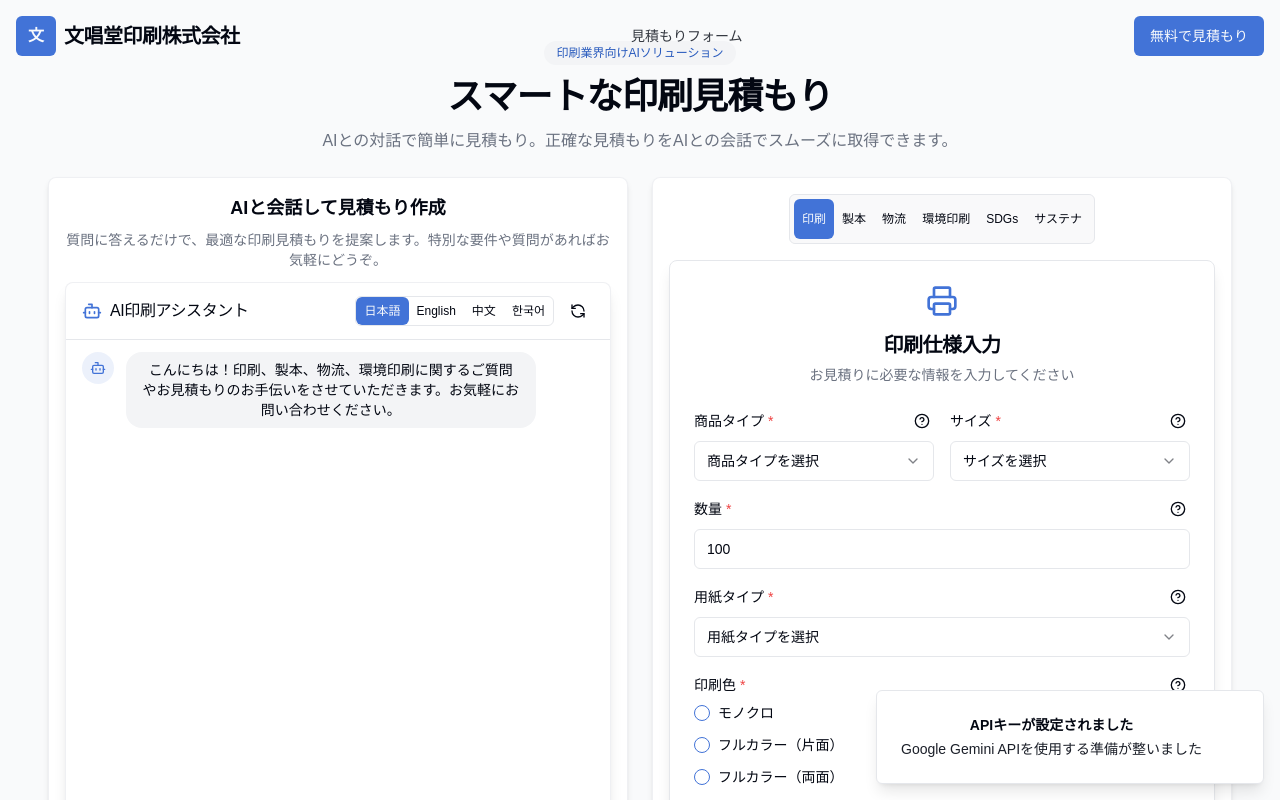
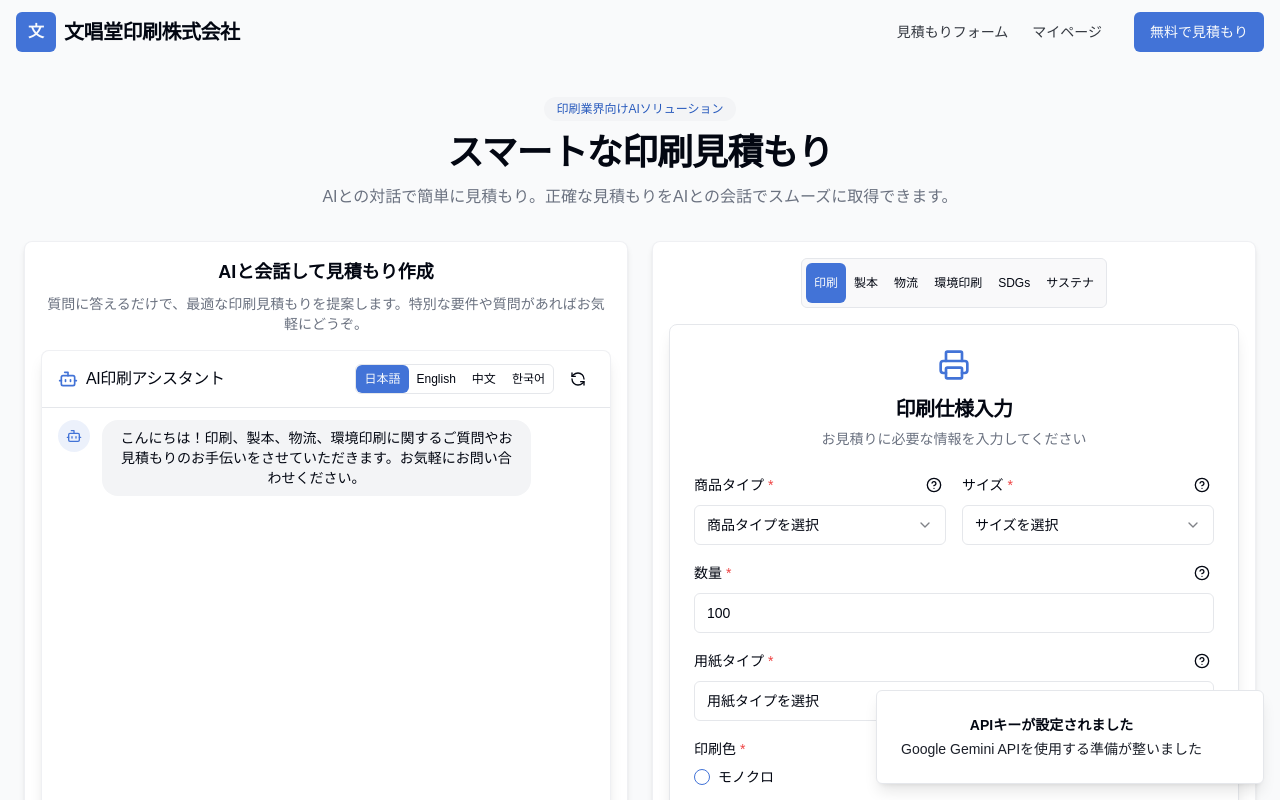
Before and after one commit to djishijima/bp-ef, a React (Vite) app: page / in a window 1280 px wide. Both pictures are taken after typing "Sample123" into the empty fields and a click on the button "保存して続ける". Shown: the top 800 px of the page. Built offline with nearby package versions, Linux system fonts and the light colour scheme.

Commit message:
Adjust layout
Adjusted the layout to fix the position of the free quote button.

```diff
--- a/src/components/AIChat.tsx
+++ b/src/components/AIChat.tsx
@@ -56,7 +56,7 @@ const AIChat = ({
   };
 
   return (
-    <Card className="w-full h-[650px] flex flex-col shadow-lg border-border/60 transition-all duration-300 hover:shadow-xl">
+    <Card className="w-full h-[600px] flex flex-col shadow-lg border-border/60 transition-all duration-300 hover:shadow-xl">
       <ChatHeader
         onClearChat={clearChat}
         onChangeLanguage={changeLanguage}
--- a/src/components/Header.tsx
+++ b/src/components/Header.tsx
@@ -3,6 +3,7 @@ import { useState, useEffect } from 'react';
 import { cn } from '@/lib/utils';
 import { Button } from '@/components/ui/button';
 import { Menu, X } from 'lucide-react';
+import { Link } from 'react-router-dom';
 
 const Header = () => {
   const [scrolled, setScrolled] = useState(false);
@@ -27,7 +28,7 @@ const Header = () => {
   return (
     <header
       className={cn(
-        "fixed top-0 left-0 right-0 z-50 py-4 transition-all duration-300 ease-out-expo",
+        "fixed top-0 left-0 right-0 z-50 py-3 transition-all duration-300 ease-out-expo",
         scrolled
           ? "bg-white/90 backdrop-blur-md shadow-sm dark:bg-gray-900/90"
           : "bg-transparent"
@@ -44,22 +45,29 @@ const Header = () => {
         </div>
 
         {/* Desktop Navigation */}
-        <nav className="hidden md:flex items-center space-x-8">
+        <div className="hidden md:flex items-center gap-4">
+          <nav className="flex items-center mr-4">
             <a
               href="#form"
               className="text-sm font-medium text-foreground/80 hover:text-foreground transition-colors"
             >
               見積もりフォーム
             </a>
+            <Link
+              to="/my-page"
+              className="text-sm font-medium text-foreground/80 hover:text-foreground transition-colors ml-6"
+            >
+              マイページ
+            </Link>
           </nav>
 
-        <div className="flex items-center gap-4">
           <Button
-            className="hidden md:inline-flex"
             variant="default"
+            className="whitespace-nowrap"
           >
             無料で見積もり
           </Button>
+        </div>
 
         {/* Mobile menu button */}
         <Button
@@ -76,7 +84,6 @@ const Header = () => {
           )}
         </Button>
       </div>
-      </div>
 
       {/* Mobile Navigation Menu */}
       {mobileMenuOpen && (
@@ -89,6 +96,13 @@ const Header = () => {
             >
               見積もりフォーム
             </a>
+            <Link
+              to="/my-page"
+              className="text-sm font-medium py-2 hover:text-primary transition-colors"
+              onClick={() => setMobileMenuOpen(false)}
+            >
+              マイページ
+            </Link>
             <Button
               className="w-full mt-2"
               onClick={() => setMobileMenuOpen(false)}
--- a/src/components/chat/ChatMessageList.tsx
+++ b/src/components/chat/ChatMessageList.tsx
@@ -26,14 +26,14 @@ const ChatMessageList = ({ messages, isTyping }: ChatMessageListProps) => {
     // メッセージが更新されたら自動的に一番下にスクロール
     const timeoutId = setTimeout(() => {
       scrollToBottom();
-    }, 50);
+    }, 100);
 
     return () => clearTimeout(timeoutId);
   }, [messages, isTyping]);
 
   return (
     <ScrollArea className="h-full px-4 py-3" ref={scrollAreaRef}>
-      <div className="space-y-4 min-h-[450px] pb-2">
+      <div className="space-y-4 min-h-[400px] pb-2">
         {messages.map((message) => (
           <ChatMessage key={message.id} message={message} />
         ))}
--- a/src/pages/Index.tsx
+++ b/src/pages/Index.tsx
@@ -40,9 +40,9 @@ const Index = () => {
     <div className="min-h-screen flex flex-col bg-gray-50 w-full">
       <Header />
 
-      <main className="flex-1 px-4 py-6 md:py-10 w-full overflow-hidden">
-        <div className="container max-w-7xl mx-auto">
-          <section className="mb-6 text-center animate-fade-in">
+      <main className="flex-1 w-full overflow-x-hidden pt-20 pb-12">
+        <div className="container max-w-7xl mx-auto px-4 md:px-6">
+          <section className="mb-8 mt-4 text-center animate-fade-in">
             <div className="max-w-3xl mx-auto px-4">
               <span className="inline-block px-3 py-1 bg-secondary rounded-full text-xs font-medium text-secondary-foreground mb-3">
                 印刷業界向けAIソリューション
@@ -50,19 +50,19 @@ const Index = () => {
               <h1 className="text-2xl md:text-3xl lg:text-4xl font-bold leading-tight tracking-tight mb-3">
                 スマートな印刷見積もり
               </h1>
-              <p className="text-sm md:text-base text-muted-foreground mb-4 max-w-2xl mx-auto">
+              <p className="text-sm md:text-base text-muted-foreground mb-6 max-w-2xl mx-auto">
                 AIとの対話で簡単に見積もり。正確な見積もりをAIとの会話でスムーズに取得できます。
               </p>
             </div>
           </section>
 
           <section className="relative" id="quote-generation">
-            <div className="grid grid-cols-1 lg:grid-cols-2 gap-6">
+            <div className="grid grid-cols-1 lg:grid-cols-12 gap-6">
               {/* AIチャット部分 */}
-              <div className="w-full animate-fade-in">
+              <div className="lg:col-span-6 w-full animate-fade-in">
                 <div className="bg-card rounded-lg shadow-md border border-border/60 p-4">
                   <h2 className="text-lg font-semibold mb-2">AIと会話して見積もり作成</h2>
-                  <p className="text-sm text-muted-foreground mb-3">
+                  <p className="text-sm text-muted-foreground mb-4">
                     質問に答えるだけで、最適な印刷見積もりを提案します。特別な要件や質問があればお気軽にどうぞ。
                   </p>
                   <div className="mx-auto">
@@ -77,7 +77,7 @@ const Index = () => {
               </div>
 
               {/* 見積もり部分 */}
-              <div className="w-full animate-fade-in">
+              <div className="lg:col-span-6 w-full animate-fade-in">
                 {quote ? (
                   <QuoteDetails quote={quote} onNewQuote={handleNewQuote} />
                 ) : (
```
Lines whose indentation alone changed are shown as unchanged.
